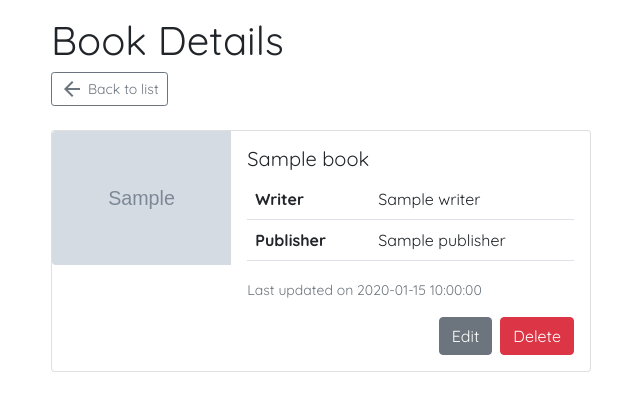
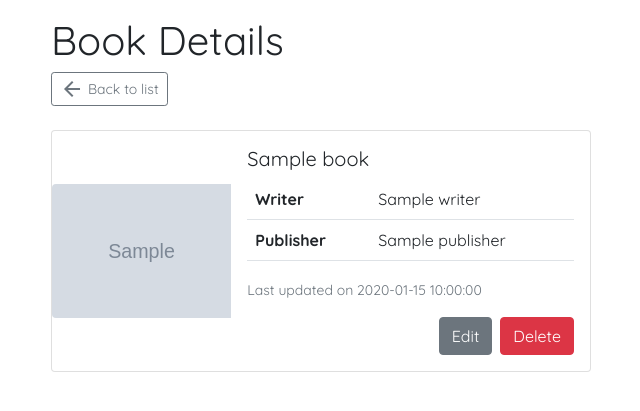
Before and after one commit to fityannugroho/ci4app, a CodeIgniter 4 app: template app/Views/books/details.php in a window 1280 px wide. Shown: the part 56-467 px from the top of the page, without its empty margins (31-671 px from the left). Run offline with PHP 8.4 and a stand-in for CodeIgniter, Linux system fonts and the light colour scheme; the template is opened without the code that fills it: most values are stand-ins (such as "Sample title", 1, 10 or a date in 2020); grey boxes marked "Sample" are stand-in pictures; some libraries are stand-ins or nearby versions.

Commit message:
minor styling changes

```diff
--- a/app/Views/books/details.php
+++ b/app/Views/books/details.php
@@ -13,7 +13,7 @@
             </div>
             <div class="card mb-3" style="max-width: 540px;">
                 <div class="row g-0">
-                    <div class="col-md-4">
+                    <div class="col-md-4 book-cover">
                         <img src="/assets/images/<?= $book['cover']; ?>" class="img-fluid rounded-start" alt="book_cover_<?= $book['slug']; ?>">
                     </div>
                     <div class="col-md-8">
--- a/app/Views/books/index.php
+++ b/app/Views/books/index.php
@@ -34,7 +34,10 @@
                             <td><img src="/assets/images/<?= $book['cover']; ?>" width="100" alt="book_cover" class=".book-cover"></td>
                             <td><?= $book['title']; ?></td>
                             <td>
-                                <a href="<?= base_url("/books/$book[slug]"); ?>" class="btn btn-success">Details</a>
+                                <a href="<?= base_url("/books/$book[slug]"); ?>" class="btn btn-success">
+                                    <i class="material-icons">description</i>
+                                    <span>Details</span>
+                                </a>
                             </td>
                         </tr>
                         <?php $i++; ?>
--- a/public/styles/style.css
+++ b/public/styles/style.css
@@ -9,10 +9,19 @@
     gap: 4px;
 }
 
-.book-cover {
+/* --- in books.index page --- */
+
+.table .book-cover {
     width: 100px;
 }
 
 .table > tbody > tr > * {
     vertical-align: middle;
 }
+
+/* --- in books.details page --- */
+
+.card .book-cover {
+    display: inline-flex;
+    align-items: center;
+}
```
